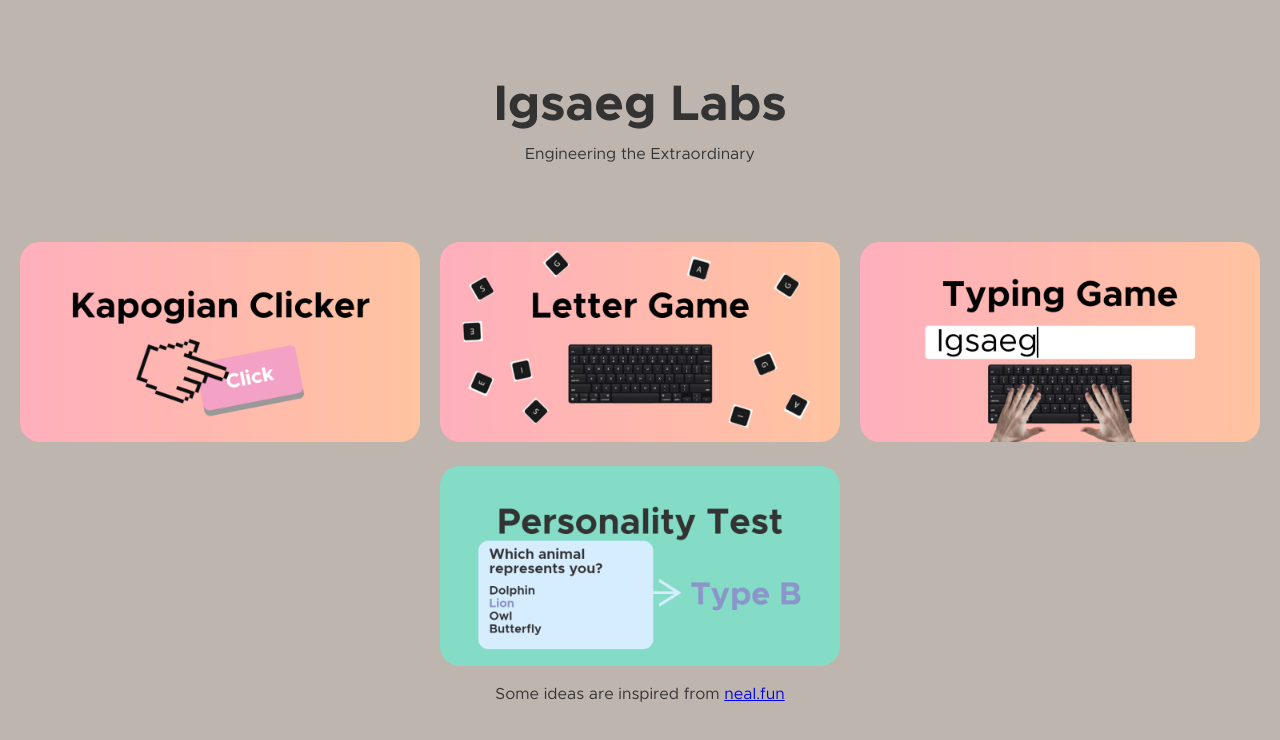
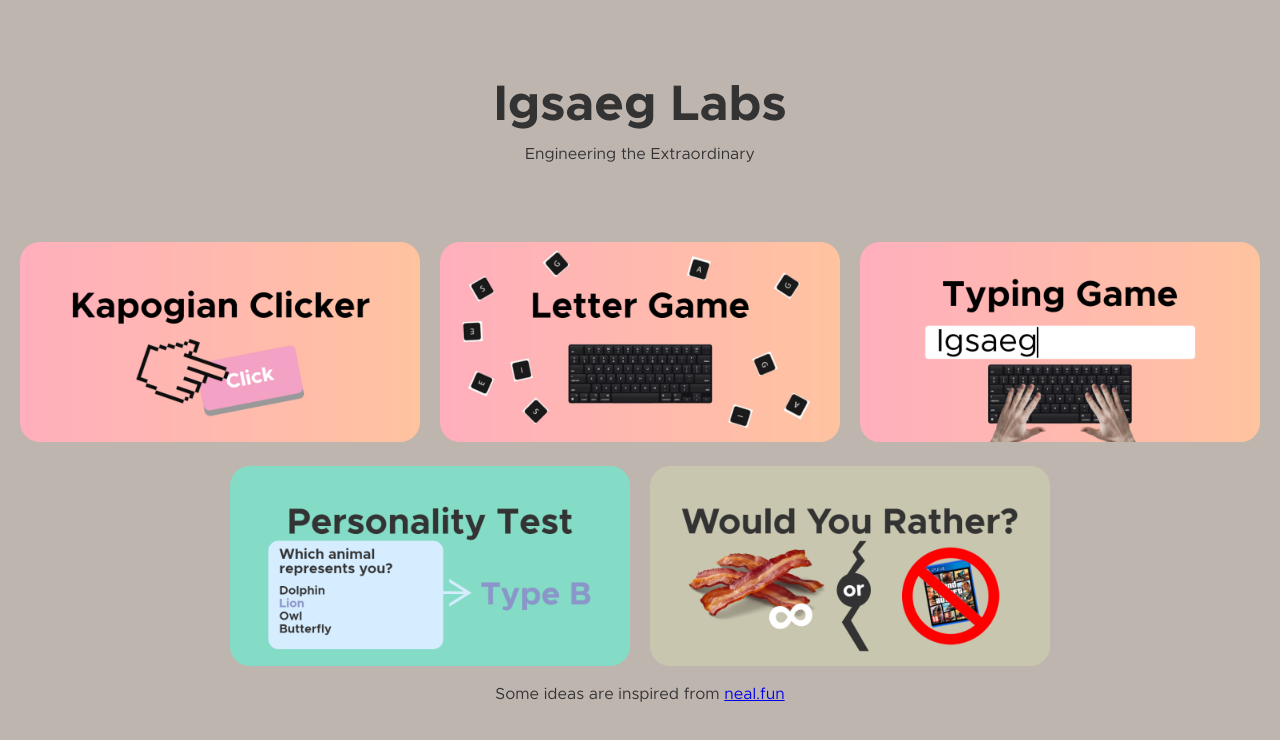
Before and after one commit to Igsaeg/Igsaeg, a plain HTML site: page index.html in a window 1280 px wide. Drawn offline with Linux system fonts and the light colour scheme.

Commit message:
add item5

```diff
--- a/index.html
+++ b/index.html
@@ -24,6 +24,9 @@
         <a href="http://igsaeg.github.io/personality-test">
             <img src="assets/item4.png" alt="Personality Test logo" width="400">
         </a>
+        <a href="http://igsaeg.github.io/would-you-rather">
+            <img src="assets/item5.png" alt="Would You Rather logo" width="400">
+        </a>
     </div>
 
     <p>Some ideas are inspired from <a href="https://neal.fun" target="_blank">neal.fun</a></p>
```
Also changed, not shown: assets/item5.png (added).
